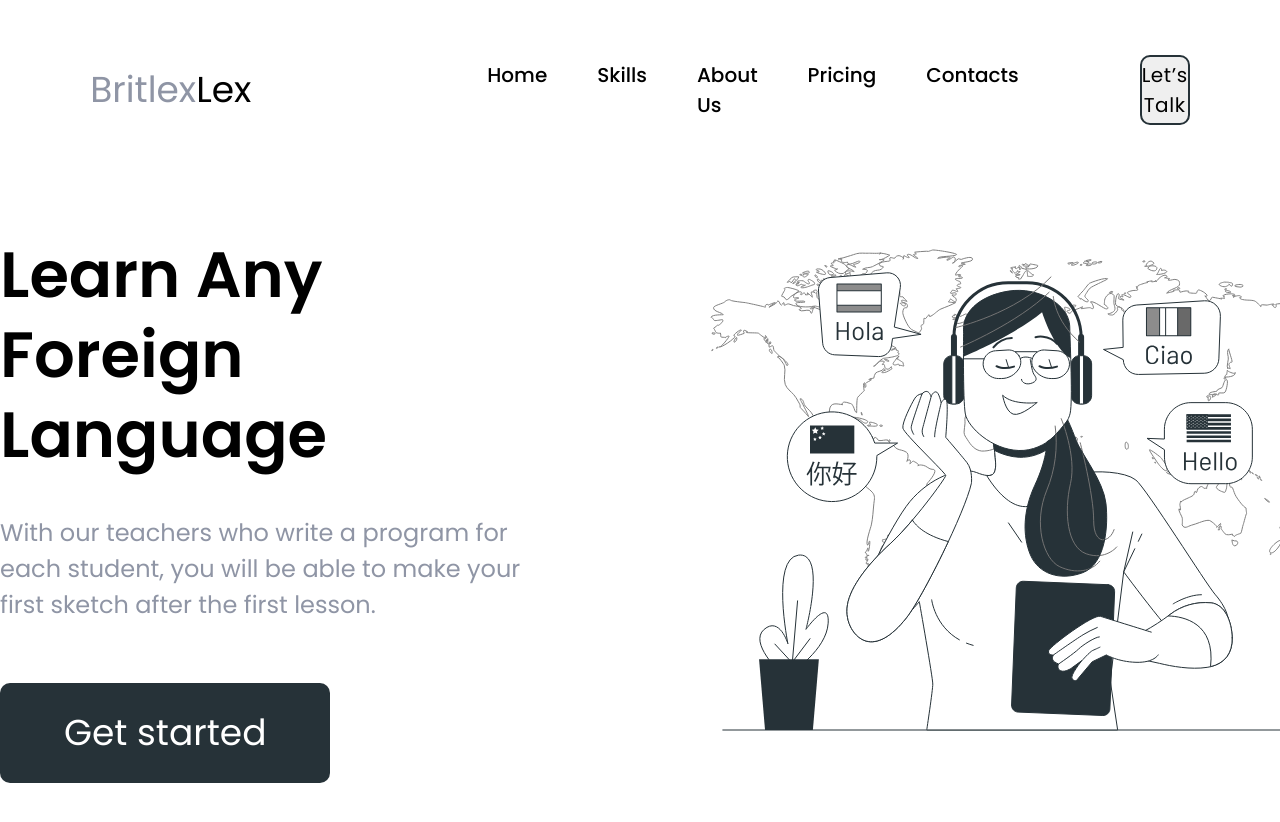
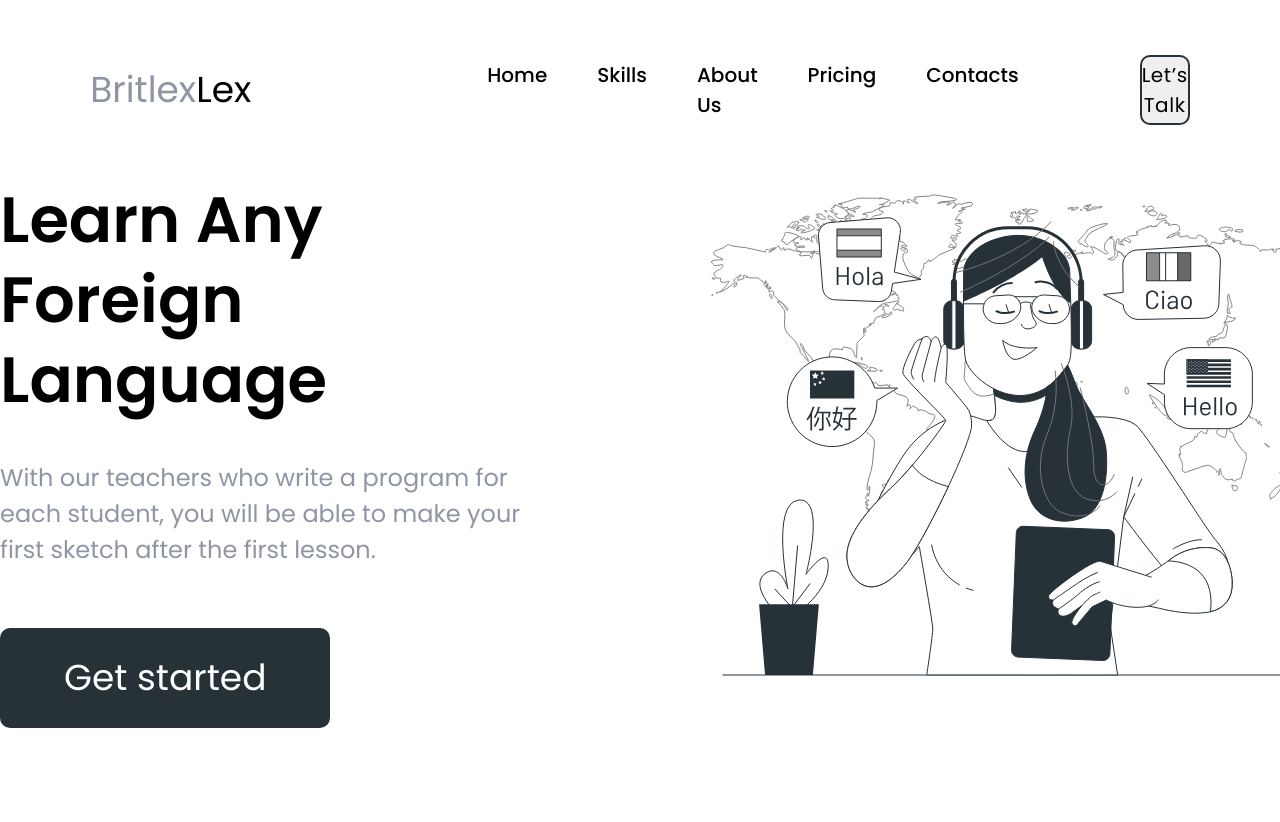
Before and after one commit to VovaKyrylenko/Britlex, a plain HTML site: page index.html in a window 1280 px wide. Shown: the top 822 px of the page. Drawn offline with nearby package versions, Linux system fonts and the light colour scheme.

Commit message:
Update style.css

```diff
--- a/css/style.css
+++ b/css/style.css
@@ -113,7 +113,6 @@ section:last-child {
   justify-content: center;
   margin-right: 131px;
   margin-left: 131px;
-  padding-bottom: 55px;
   padding-top: 55px;
 }
 
```
